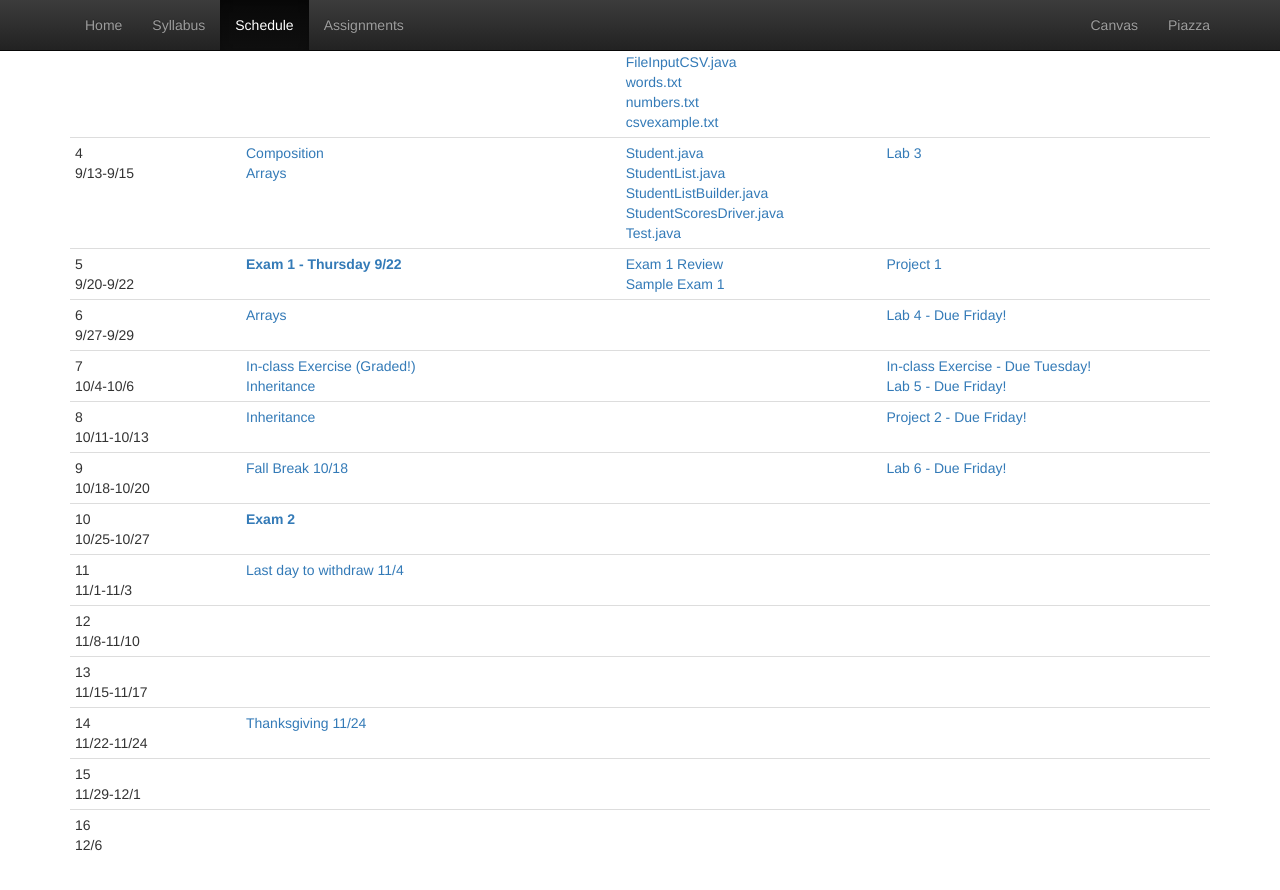
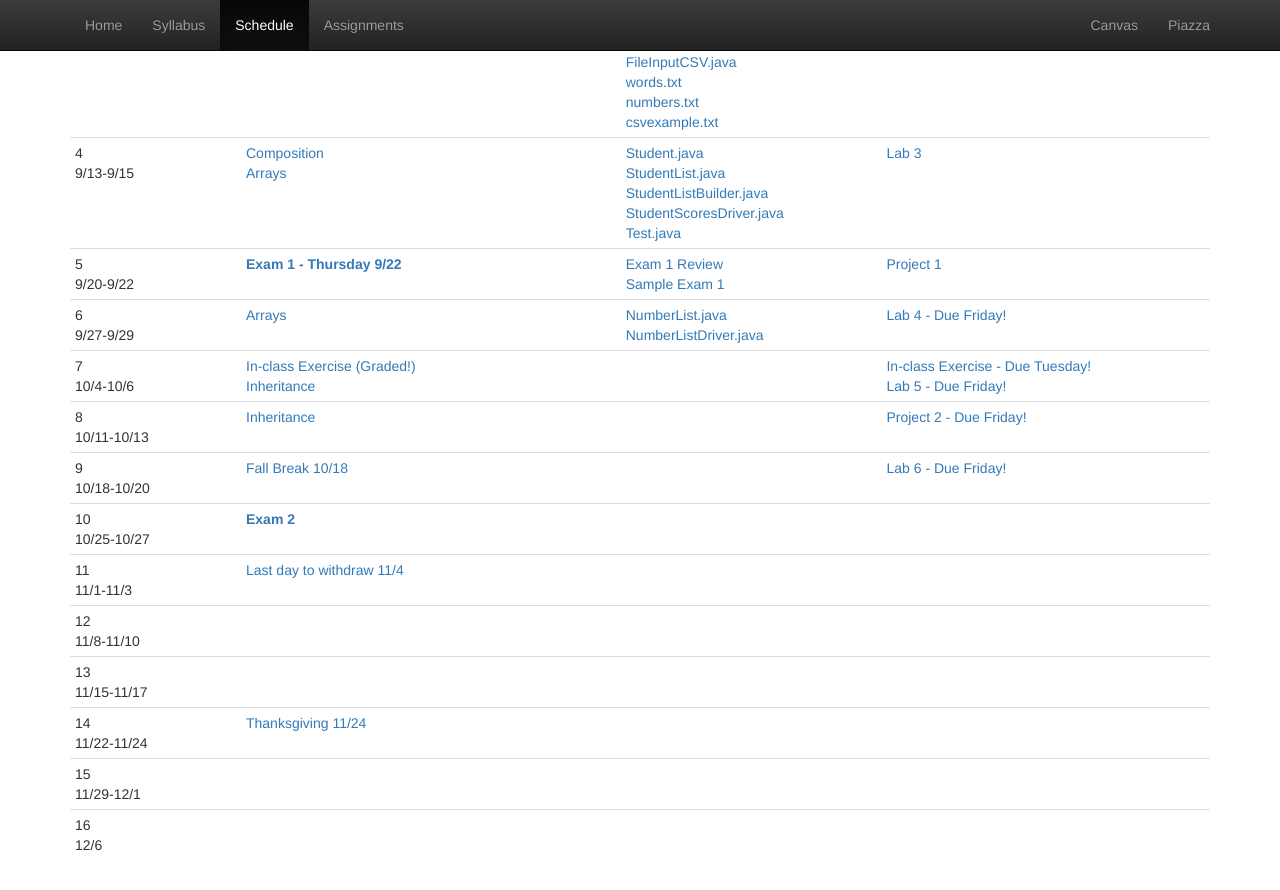
Before and after one commit to CS112-F16/cs112-f16.github.io, a Jekyll site: the page built from schedule.html, in a window 1280 px wide and 900 px high, scrolled down 586 px. Shown: the top 890 px of the window. Built offline with Jekyll 4.4.1, drawn with Linux system fonts in a browser that asks for light colours.

Commit message:
adding number list notes

```diff
--- a/schedule.html
+++ b/schedule.html
@@ -108,7 +108,10 @@ title: Schedule
       <td>
         <a href="https://github.com/CS112-F16/notes/blob/master/arrays.md">Arrays</a><br/>
       </td>
-      <td></td>
+      <td>
+        <a href="https://github.com/CS112-F16/code/blob/master/ClassExamplesWeek6/NumberList.java">NumberList.java</a><br/>
+        <a href="https://github.com/CS112-F16/code/blob/master/ClassExamplesWeek6/NumberListDriver.java">NumberListDriver.java</a><br/>
+      </td>
       <td><a href="https://github.com/CS112-F16/labs/blob/master/lab4.md">Lab 4 - Due Friday!</a></td>
     </tr>
     <tr>
```
